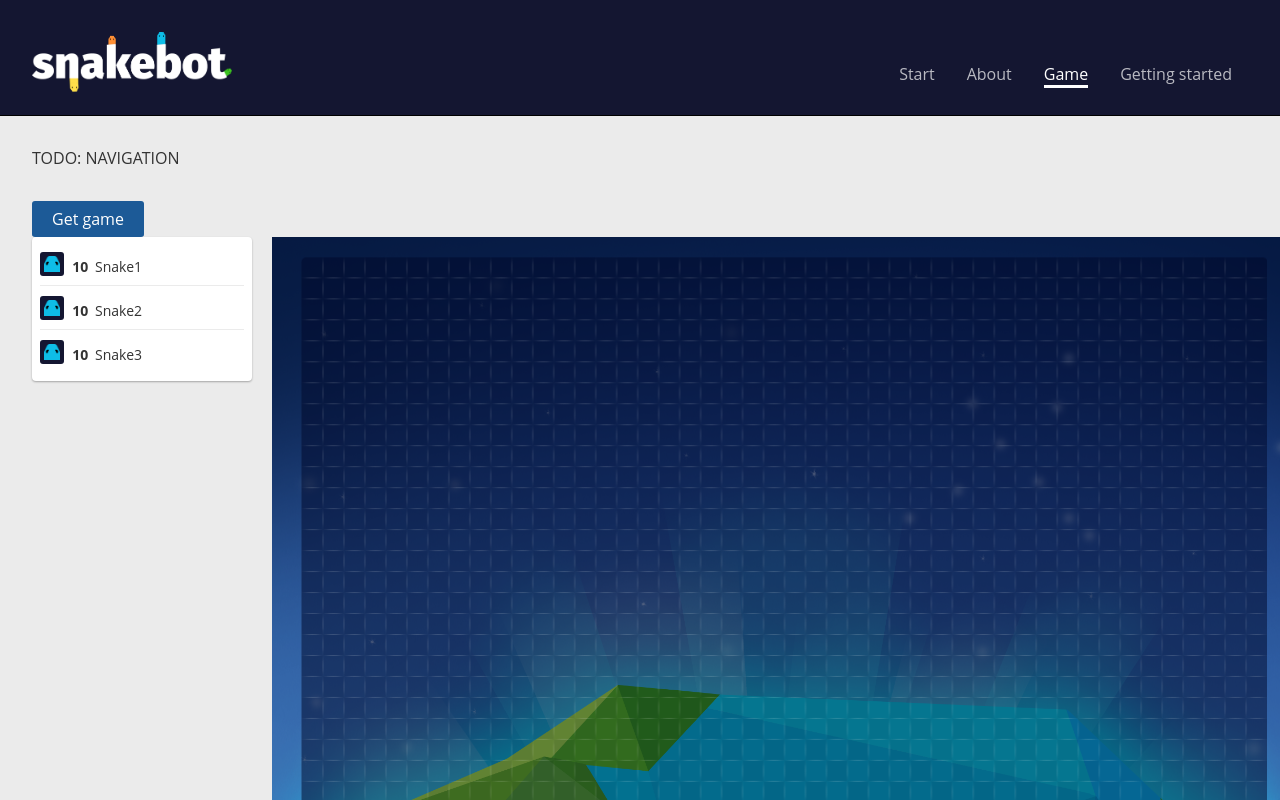
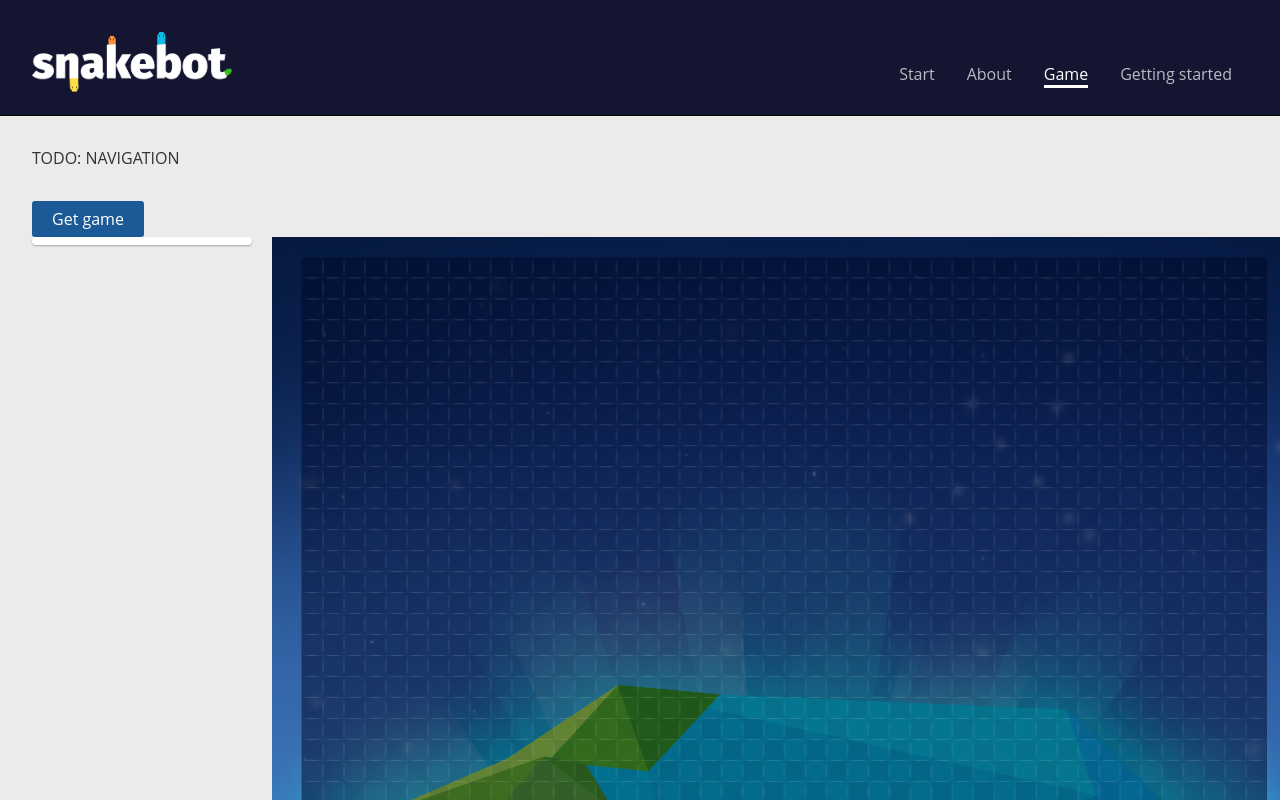
Before and after one commit to cygni/snakebot-reactclient, a React (Create React App) app: page /viewgame/1 in a window 1280 px wide. Shown: the top 800 px of the page. Built offline with nearby package versions, Linux system fonts and the light colour scheme.

Commit message:
Pass in snakes to ScoreBoard

```diff
--- a/src/components/game/components/ScoreBoard.tsx
+++ b/src/components/game/components/ScoreBoard.tsx
@@ -1,19 +1,10 @@
 import snakehead from '../../../assets/images/0EBDE7.png';
 
-
 type Props = {
-    snake: any
+    snakes: string[];
 }
 
-
-
-function ScoreBoard(props: any){
-{
-
-
-
-const snakes = ["Snake1", "Snake2", "Snake3"];
-
+function ScoreBoard({ snakes }: Props) {
 
     return (
       <div className="box activePlayers">
@@ -32,6 +23,4 @@ const snakes = ["Snake1", "Snake2", "Snake3"];
     )
 }
 
-}
-
 export default ScoreBoard;
--- a/src/views/GameboardView.tsx
+++ b/src/views/GameboardView.tsx
@@ -5,12 +5,14 @@ import Sidebar from "../components/game/components/ScoreBoard";
 
 import BoardUtils from "../constants/BoardUtils";
 import api from "../api";
-
+import { useState } from "react";
 
 type Props = {}
 
 function GameboardView({}: Props) {
     const size = BoardUtils.calculateSize();
+    const [gameData, setGameData] = useState<any>({});
+
     let { gameID } = useParams();
 
     function Navigation() {
@@ -22,12 +24,16 @@ function GameboardView({}: Props) {
   return (
     <section className="page clear-fix">
         {Navigation()}
-
-
-        <button onClick={async () => {console.log(await api.getGame(gameID!))}}>Get game</button>
+        <button onClick={
+            async () => {
+                const data = await api.getGame(gameID!);
+                console.log(data)
+                setGameData(data);
+            }
+        } >Get game</button>
 
         <div className="thegame clear-fix">
-        <Sidebar />
+        <Sidebar snakes={gameData.hasOwnProperty("playerNames") ? gameData.playerNames : []} />
             <div className="gameboard">
                 <canvas
                 id="canvas"
```
Lines whose indentation alone changed are shown as unchanged.
